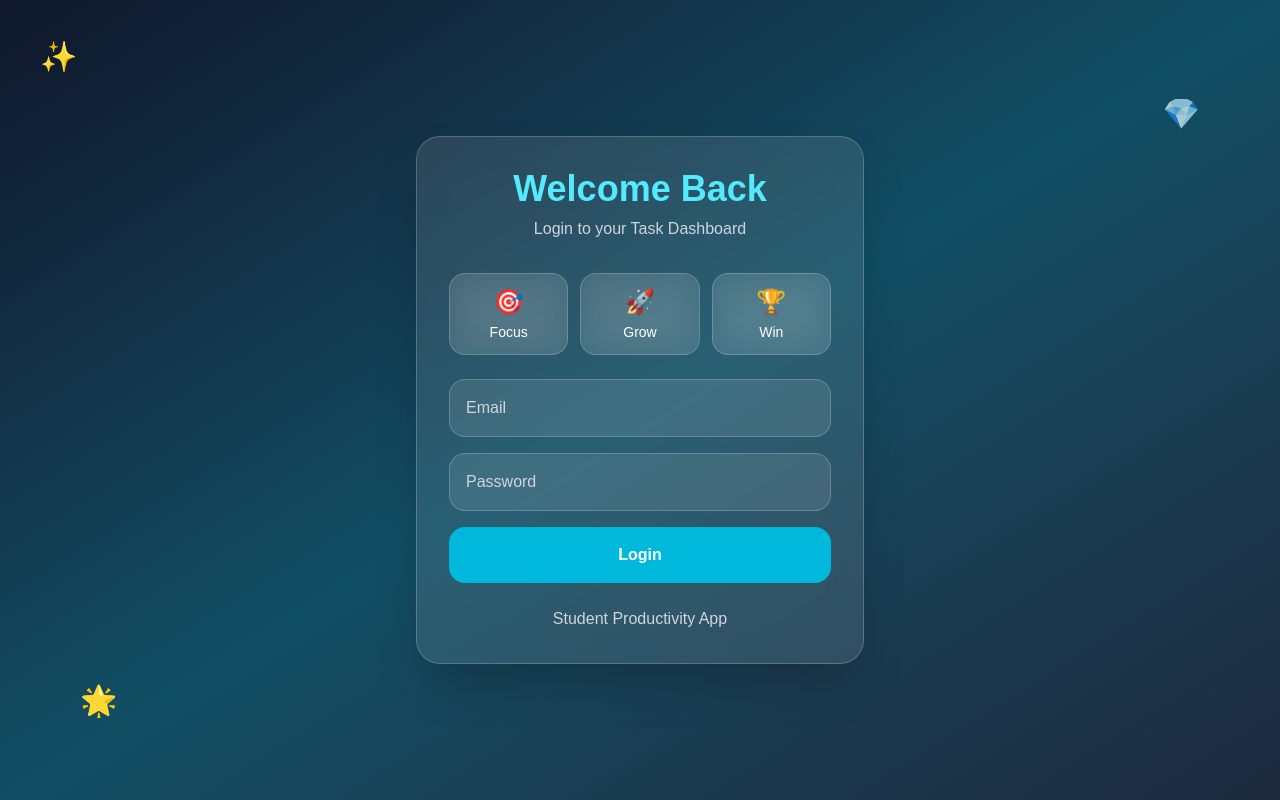
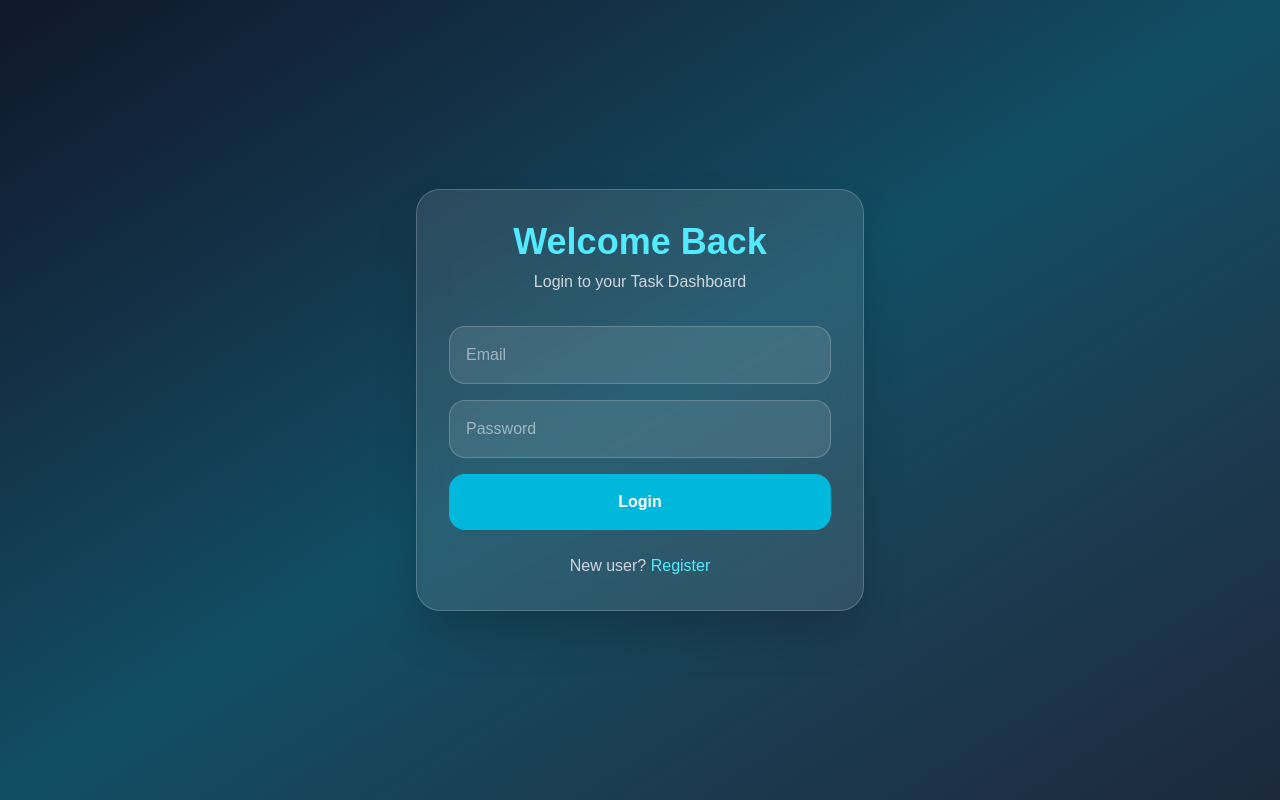
Before and after one commit to mahi2k67/Task-Management, a Next.js app: page /login in a window 1280 px wide. Built offline with nearby package versions, Linux system fonts and the light colour scheme.

Commit message:
Complete task management application

```diff
--- a/app/login/page.tsx
+++ b/app/login/page.tsx
@@ -11,23 +11,31 @@ export default function LoginPage() {
   const [password, setPassword] = useState("");
 
   function handleLogin() {
-    if (!email || !password) {
-      alert("Please enter email and password");
+    const savedUser = localStorage.getItem("user");
+
+    // No registered user
+    if (!savedUser) {
+      alert("No account found. Please register first.");
+      router.push("/register");
       return;
     }
 
-    // fake login success
-    localStorage.setItem("loggedIn", "true");
-    router.push("/dashboard");
+    const user = JSON.parse(savedUser);
+
+    // Check login credentials
+    if (
+      email === user.email &&
+      password === user.password
+    ) {
+      localStorage.setItem("loggedIn", "true");
+      router.push("/dashboard");
+    } else {
+      alert("Invalid email or password");
+    }
   }
 
   return (
-    <main className="min-h-screen bg-gradient-to-br from-slate-900 via-cyan-900 to-slate-800 text-white flex items-center justify-center p-6 overflow-hidden">
-
-      <div className="fixed top-10 left-10 text-3xl animate-bounce">✨</div>
-      <div className="fixed top-24 right-20 text-3xl animate-pulse">💎</div>
-      <div className="fixed bottom-20 left-20 text-3xl animate-bounce">🌟</div>
-
+    <main className="min-h-screen bg-gradient-to-br from-slate-900 via-cyan-900 to-slate-800 text-white flex items-center justify-center p-6">
       <motion.div
         initial={{ opacity: 0, y: 30 }}
         animate={{ opacity: 1, y: 0 }}
@@ -42,12 +50,6 @@ export default function LoginPage() {
           </p>
         </div>
 
-        <div className="grid grid-cols-3 gap-3 mb-6">
-          <MiniCard emoji="🎯" text="Focus" />
-          <MiniCard emoji="🚀" text="Grow" />
-          <MiniCard emoji="🏆" text="Win" />
-        </div>
-
         <div className="space-y-4">
           <input
             type="email"
@@ -56,7 +58,7 @@ export default function LoginPage() {
             onChange={(e) =>
               setEmail(e.target.value)
             }
-            className="w-full bg-white/10 border border-white/20 rounded-2xl p-4 outline-none placeholder:text-gray-300"
+            className="w-full bg-white/10 border border-white/20 rounded-2xl p-4 outline-none"
           />
 
           <input
@@ -66,41 +68,29 @@ export default function LoginPage() {
             onChange={(e) =>
               setPassword(e.target.value)
             }
-            className="w-full bg-white/10 border border-white/20 rounded-2xl p-4 outline-none placeholder:text-gray-300"
+            className="w-full bg-white/10 border border-white/20 rounded-2xl p-4 outline-none"
           />
 
           <button
             onClick={handleLogin}
-            className="w-full bg-cyan-500 hover:bg-cyan-600 hover:scale-105 transition py-4 rounded-2xl font-semibold"
+            className="w-full bg-cyan-500 hover:bg-cyan-600 py-4 rounded-2xl font-semibold"
           >
             Login
           </button>
         </div>
 
         <p className="text-center text-gray-300 mt-6">
-          Student Productivity App
+          New user?{" "}
+          <span
+            onClick={() =>
+              router.push("/register")
+            }
+            className="text-cyan-300 cursor-pointer"
+          >
+            Register
+          </span>
         </p>
       </motion.div>
     </main>
   );
 }
-
-function MiniCard({
-  emoji,
-  text,
-}: {
-  emoji: string;
-  text: string;
-}) {
-  return (
-    <motion.div
-      whileHover={{ scale: 1.08 }}
-      className="backdrop-blur-lg bg-white/10 border border-white/20 rounded-2xl p-3 text-center"
-    >
-      <div className="text-2xl mb-1">
-        {emoji}
-      </div>
-      <p className="text-sm">{text}</p>
-    </motion.div>
-  );
-}
```
